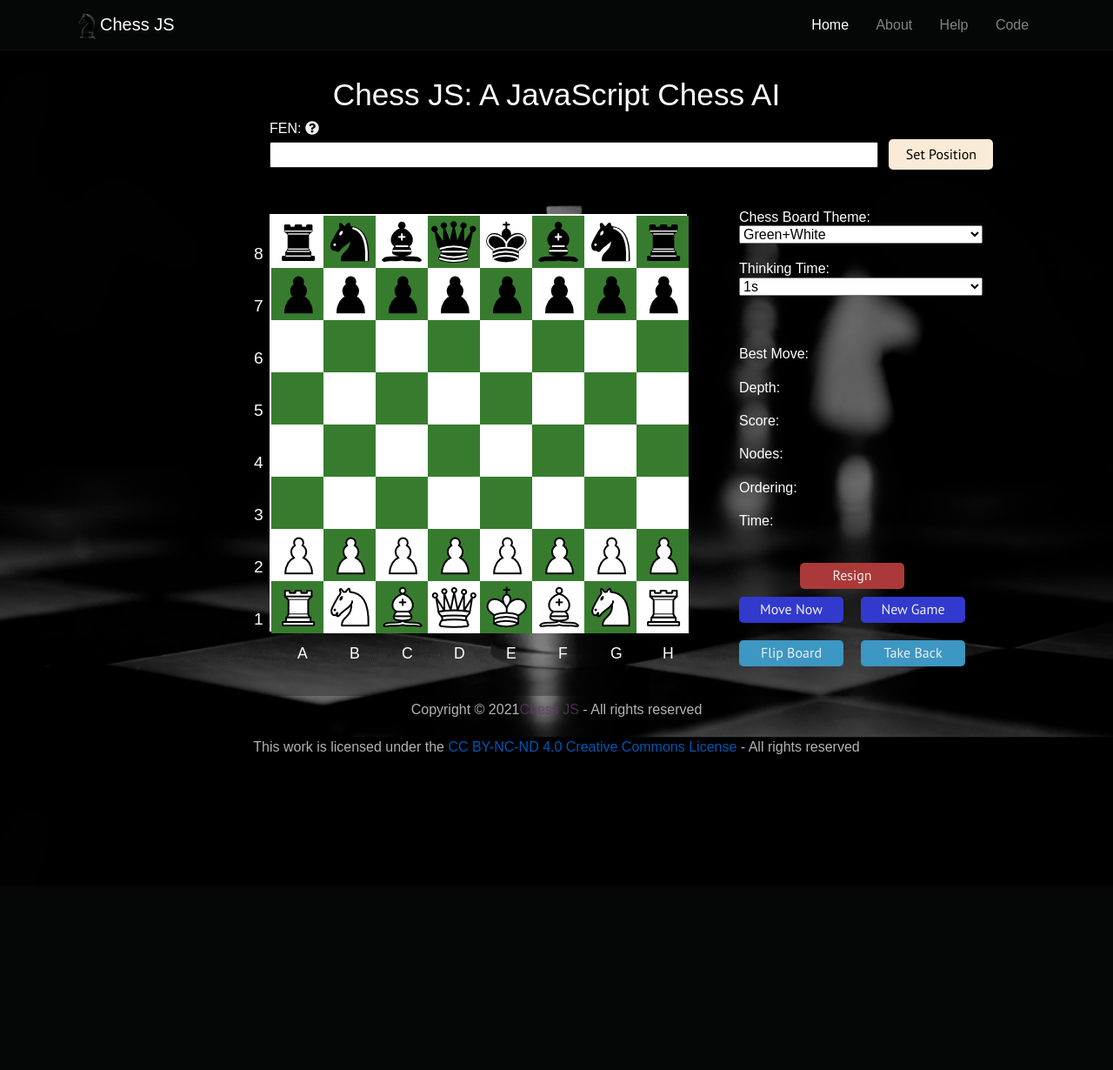
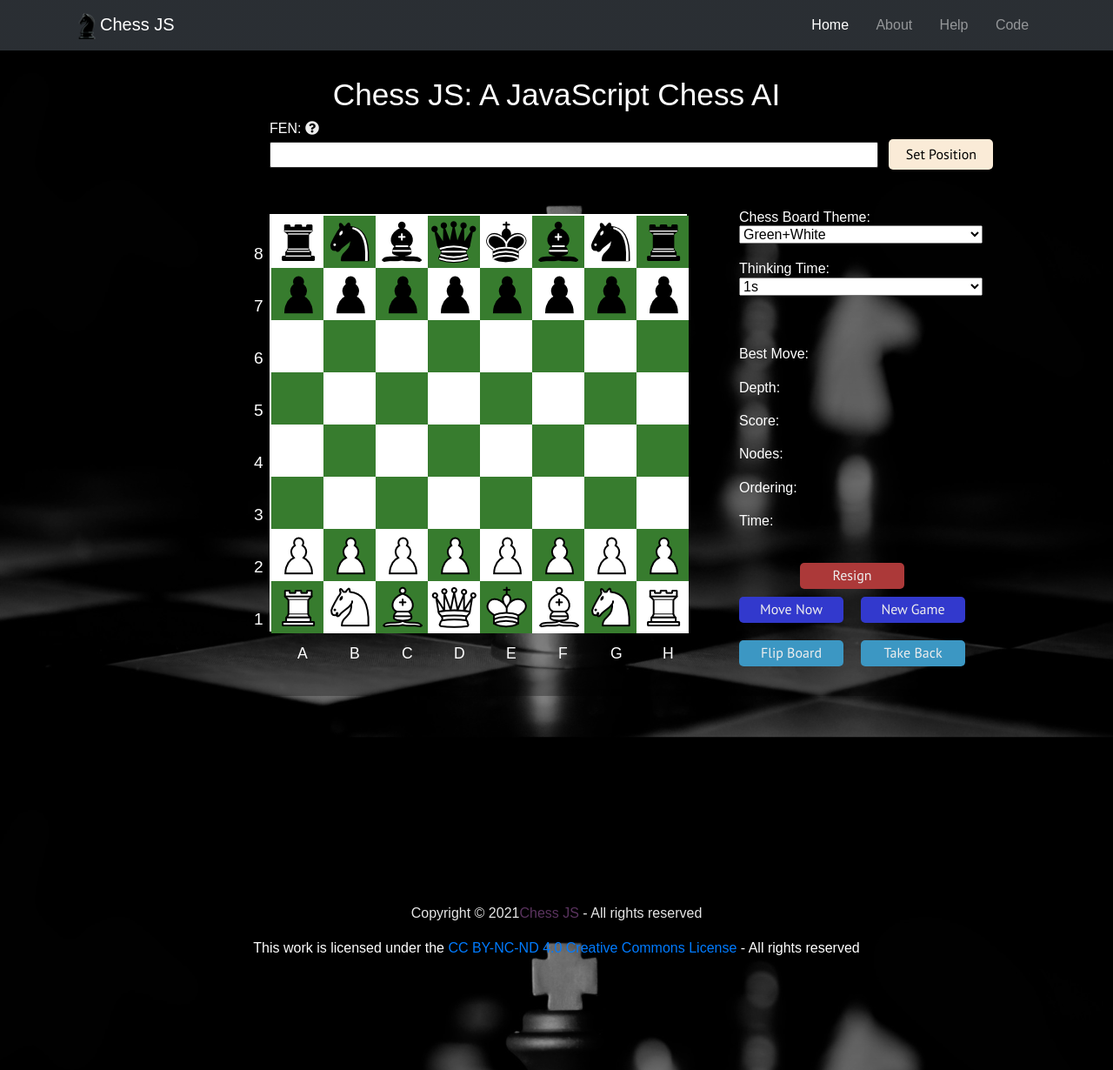
Before and after one commit to ashishpapanai/chessJS, a Flask app: page / in a window 1280 px wide. Shown: the whole page at 87% size. Before the commit the page ends 867 px from the top, so only its background shows below. Run offline with Flask 2, Linux system fonts and the light colour scheme; some libraries are stand-ins or nearby versions; some web fonts are replaced.

Commit message:
made footer responsive

```diff
--- a/static/js/main.js
+++ b/static/js/main.js
@@ -124,7 +124,7 @@ function InitBoardSquares(x) {
 	let fileIter;
 	let lightString;
 	//var x = document.getElementById("BoardTheme").value.onchange = init;
-	console.log("this is x "+x);
+	console.log("theme chosen = x = "+x);
 	for(rankIter = RANKS.RANK_8; rankIter >= RANKS.RANK_1; rankIter--) {
 		light ^= 1;
 		rankName = "rank" + (rankIter + 1);
--- a/static/styles.css
+++ b/static/styles.css
@@ -17,7 +17,7 @@ body p, body h2, body ul{
     padding: 0px 50px;
 }
 .navbar {
-    background-image: linear-gradient( rgba(0, 0, 0, 0.9), rgba(0, 0, 0, 0.9));
+    background-image: linear-gradient( rgba(0, 0, 0, 0.2), rgba(0, 0, 0, 0.2));
     background-repeat: no-repeat;
     background-size: cover;
     background-position: center;
@@ -258,10 +258,6 @@ h1 {
     cursor: pointer;
 }
 
-.button-primary:hover, .button-secondary:hover, .button-tertiary:hover{
-    background-color: orange !important;
-}
-
 .button-secondary {
     font-family: 'PT Sans', sans-serif;
     display: inline-block;
@@ -291,6 +287,10 @@ h1 {
     cursor: pointer;
 }
 
+.button-primary:hover, .button-secondary:hover, .button-tertiary:hover{
+    background-color: orange !important;
+}
+
 #EngineOutput {
     margin-top: 60px;
     position: absolute;
@@ -309,14 +309,19 @@ h1 {
 }
 
 .footer {
-    padding-top: 6rem;
-    padding-bottom: 0.175rem;
+    padding-top: 4rem;
     text-align: center;
+    position: relative;
+    margin-top: 100px;
   }
   .footer .p-small {
-    padding-top: 0.175rem;
-    opacity: 0.7;
+    padding-top: 9rem;
+    opacity: 0.9;
   }
+  .footer .p-small2{
+    position: relative
+  }
+
   .footer .foot {
     color: #643969;
   }
@@ -558,7 +563,7 @@ h1 {
     #Board {
         margin-left: 100px;
     }
-    #EngineOutput {
+    #EngineOutput, .footer {
         left: 700px;
     }
 }
@@ -577,7 +582,7 @@ h1 {
     #Board {
         margin-left: 30px;
     }
-    #EngineOutput {
+    #EngineOutput, .footer {
         left: 620px;
     }
 }
@@ -610,7 +615,7 @@ h1 {
     #Board {
         margin-left: 10%;
     }
-    #EngineOutput {
+    #EngineOutput, .footer {
         top: 750px;
         left: 10%;
     }
--- a/templates/template.html
+++ b/templates/template.html
@@ -64,8 +64,9 @@
             {% endblock %}
 
             <div class="footer">
+                <br/>
                 <p class="p-small">Copyright © 2021<a class="foot" href="https://chessjs.tech/">Chess JS</a> - All rights reserved</p>
-                <p class="p-small">This work is licensed under the  <a href="https://creativecommons.org/licenses/by-nc-nd/4.0/">CC BY-NC-ND 4.0 Creative Commons License</a> - All rights reserved</p>
+                <p class="p-small-2">This work is licensed under the  <a href="https://creativecommons.org/licenses/by-nc-nd/4.0/">CC BY-NC-ND 4.0 Creative Commons License</a> - All rights reserved</p>
               </div>
 
     </body>
```
